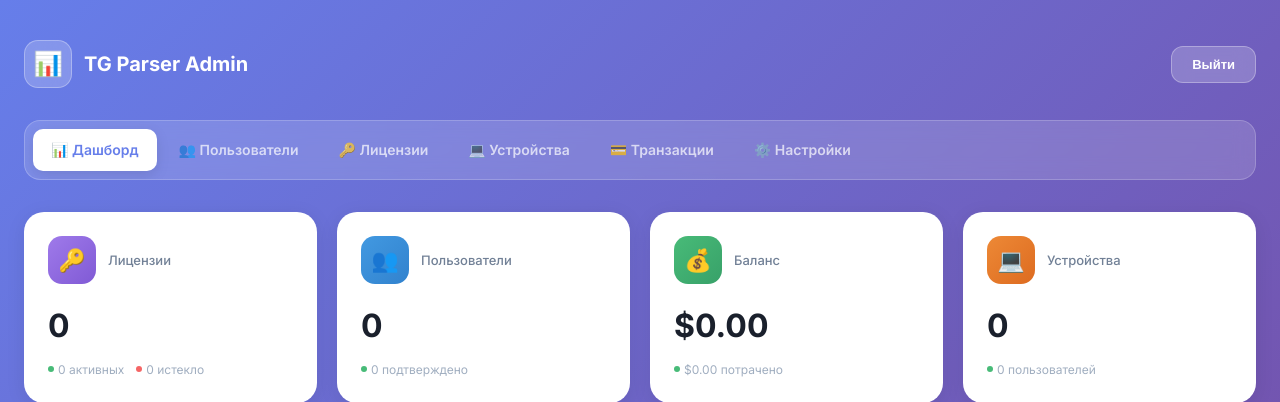
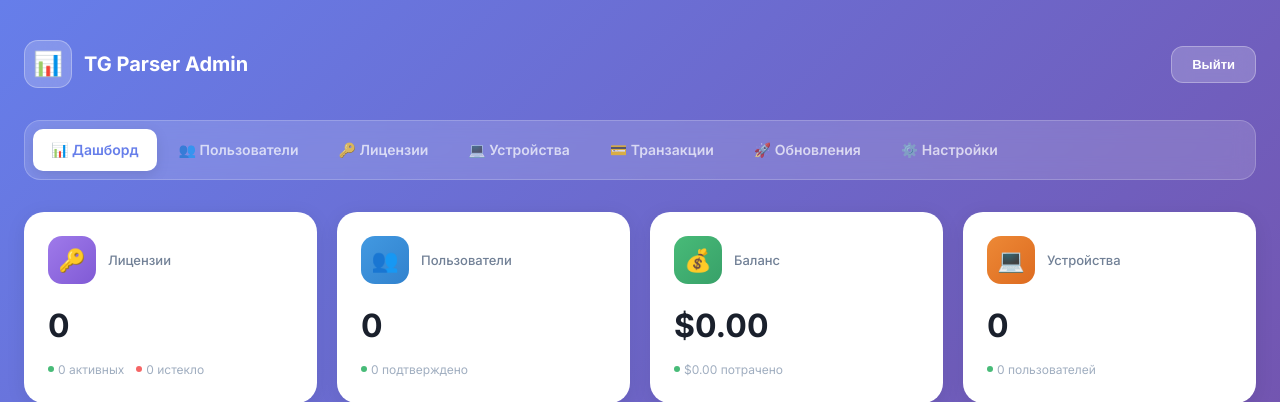
Before and after one commit to benuarbelluyan-sketch/license-check-server, a FastAPI app: template templates/admin_dashboard.html in a window 1280 px wide. Shown: the top 402 px of the page. Run offline with FastAPI, Linux system fonts and the light colour scheme; the template is opened without the code that fills it, so the values that code supplies are empty; parts of the project's set-up code (start-up, migrations or seed data) failed here and were passed over; some libraries are stand-ins or nearby versions.

Commit message:
admin_dashboard.html

```diff
--- a/templates/admin_dashboard.html
+++ b/templates/admin_dashboard.html
@@ -325,6 +325,7 @@
     <a href="/admin/licenses" class="nav-item">🔑 Лицензии</a>
     <a href="/admin/devices" class="nav-item">💻 Устройства</a>
     <a href="/admin/transactions" class="nav-item">💳 Транзакции</a>
+    <a href="/admin/releases"     class="nav-item">🚀 Обновления</a>
     <a href="/admin/settings" class="nav-item">⚙️ Настройки</a>
   </nav>
 
```
